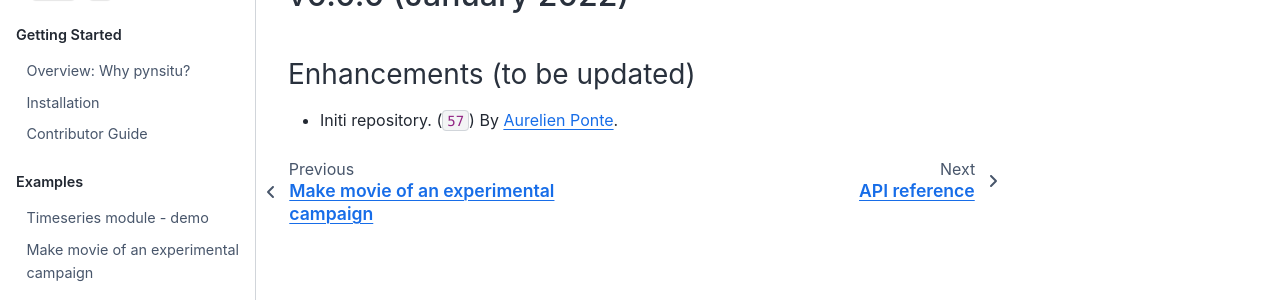
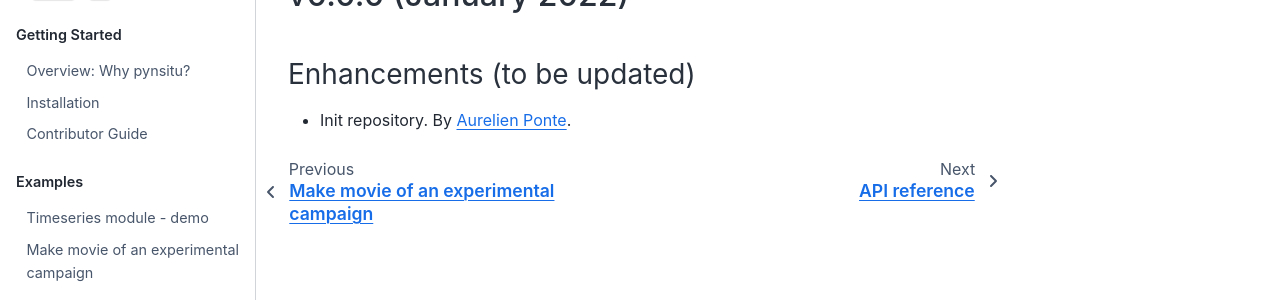
Before and after one commit to apatlpo/pynsitu, a Sphinx documentation site: the page built from doc/whats-new.rst, in a window 1280 px wide. Shown: the part 185-485 px from the top of the page. Built offline with Sphinx 7.4.7 and the Sphinx Book theme 1.1.4, drawn with Linux system fonts in a browser that asks for light colours; pages that are not in the unit, such as notebooks, are missing from menus; cross-references to code outside the pages are shown as plain code.

Commit message:
Update whats-new.rst

```diff
--- a/doc/whats-new.rst
+++ b/doc/whats-new.rst
@@ -11,5 +11,5 @@ v0.0.0 (January 2022)
 Enhancements (to be updated)
 ~~~~~~~~~~~~
 
-- Initi repository. (:issue:`57`)
+- Init repository.
   By `Aurelien Ponte <https://github.com/apatlpo>`_.
```
